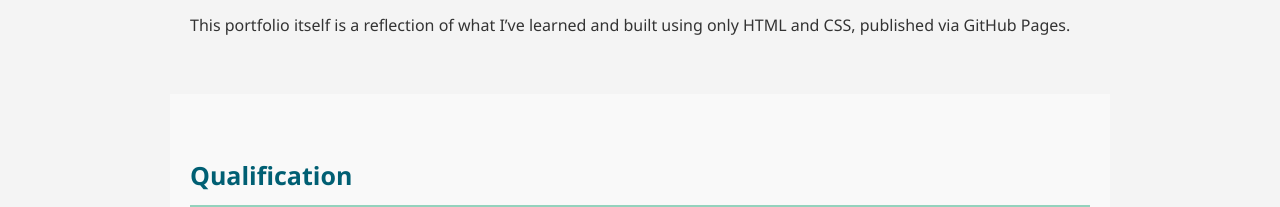
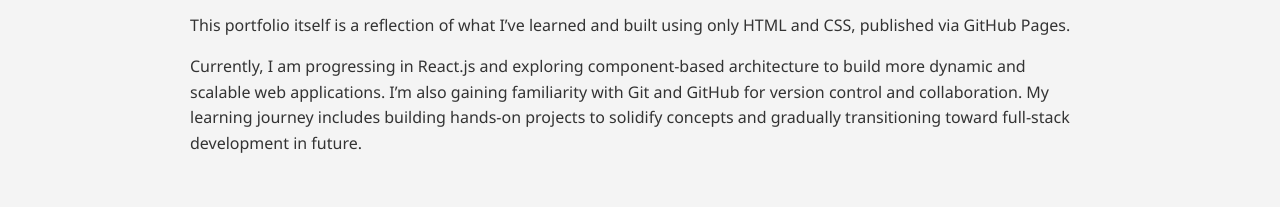
Before and after one commit to svimal27/Resume, a plain HTML site: page index.html in a window 1280 px wide. Shown: the part 1342-1549 px from the top of the page. Drawn offline with Linux system fonts and the light colour scheme.

Commit message:
Update index.html

```diff
--- a/index.html
+++ b/index.html
@@ -61,6 +61,11 @@
     <p>
       This portfolio itself is a reflection of what I’ve learned and built using only HTML and CSS, published via GitHub Pages.
     </p>
+ <p>
+    Currently, I am progressing in React.js and exploring component-based architecture to build more dynamic and scalable web applications.
+I’m also gaining familiarity with Git and GitHub for version control and collaboration.
+My learning journey includes building hands-on projects to solidify concepts and gradually transitioning toward full-stack development in future.
+    </p>
   </section>
 
   <section class="qualification">
```
